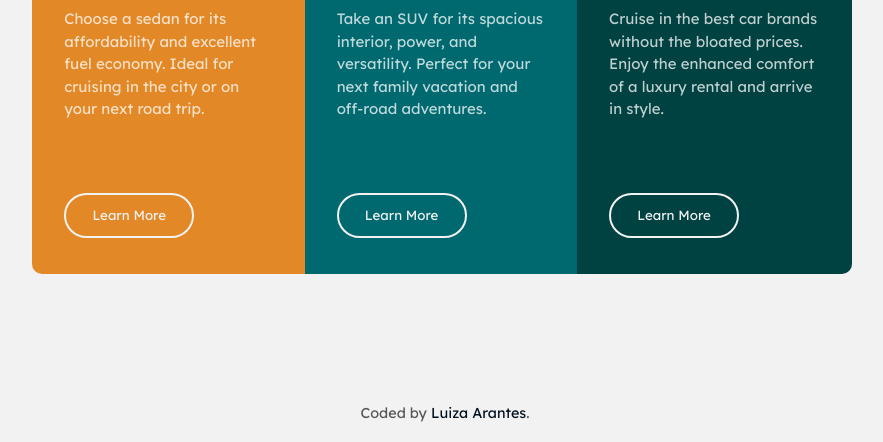
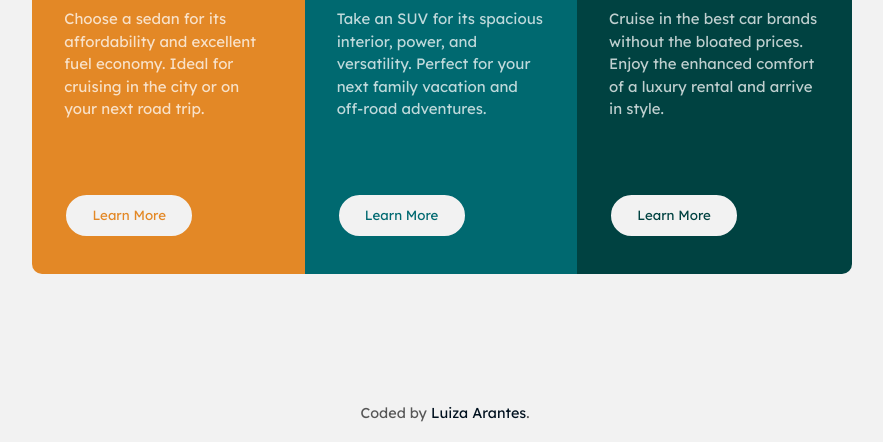
Before and after one commit to Aranteslulu/Newbie-3-columns, a plain HTML site: page index.html in a window 1280 px wide. Shown: the part 358-800 px from the top of the page, without its empty margins (195-1078 px from the left). Drawn offline with Linux system fonts and the light colour scheme.

Commit message:
transition add

```diff
--- a/index.html
+++ b/index.html
@@ -23,7 +23,7 @@
             or on your next road trip.</p>
         </div>
 
-        <button>Learn More</button>
+        <button class="btn-sedans">Learn More</button>
       </div>
 
       <div class="suvs all">
@@ -35,7 +35,7 @@
             and off-road adventures.</p>
         </div>
 
-        <button>Learn More</button>
+        <button class="btn-suvs">Learn More</button>
       </div>
 
       <div class="luxury all">
@@ -47,7 +47,7 @@
             rental and arrive in style.</p>
         </div>
 
-        <button>Learn More</button>
+        <button class="btn-luxury">Learn More</button>
       </div>
     </div>
 
--- a/style.css
+++ b/style.css
@@ -73,18 +73,32 @@
 
 
  button {
-     background-color: transparent;
-     color: var(--clr-very-light-gray);
+     background-color: var(--clr-very-light-gray);
      border: 2px solid;
      border-radius: 30px;
      width: 130px;
      height: 45px;
      font-family: 'Lexend Deca', sans-serif;
      font-weight: 400;
+     transition: all 0.2s ease;
+ }
+
+ .btn-sedans {
+     color: var(--clr-bright-orange);
+ }
+
+ .btn-suvs {
+     color: var(--clr-dark-cyan);
+ }
+
+ .btn-luxury {
+     color: var(--clr-very-dark-cyan);
  }
 
  button:hover {
      cursor: pointer;
+     background-color: transparent;
+     color: var(--clr-very-light-gray);
  }
 
 
@@ -115,7 +129,7 @@
 
 
  .attribution {
-    font-size: 0.9em;
+     font-size: 0.9em;
      color: rgba(0, 0, 0, 0.644);
      font-family: 'Lexend Deca', sans-serif;
      position: absolute;
```
